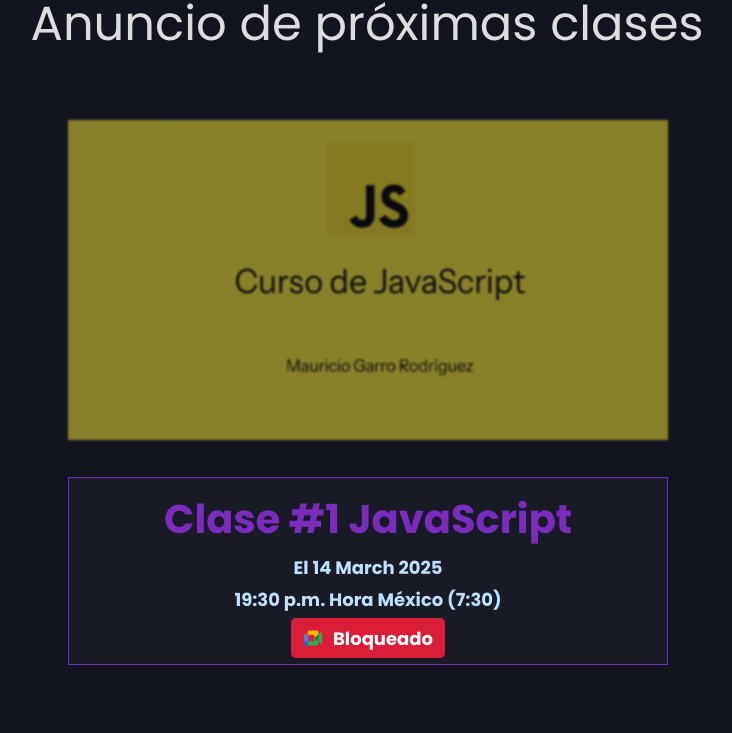
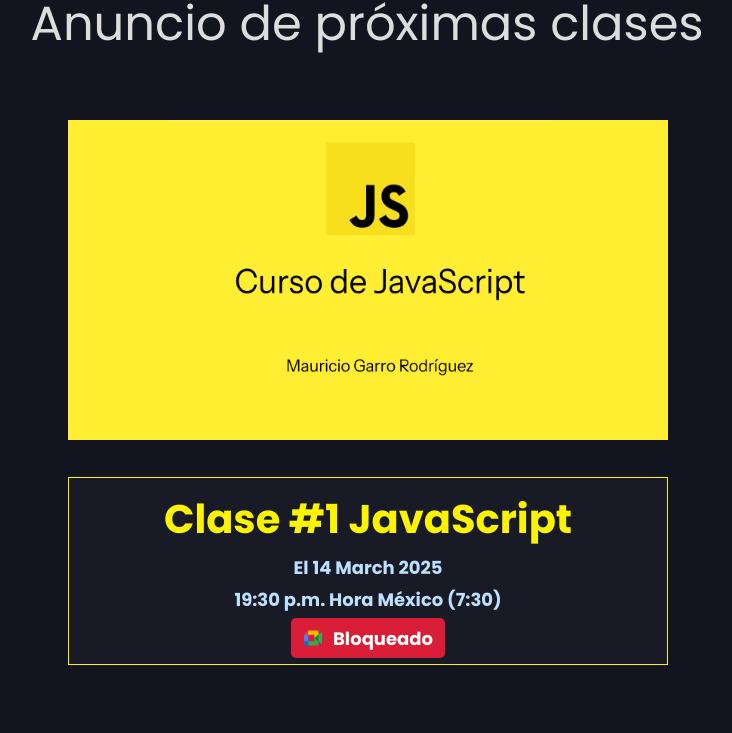
Before and after one commit to Mauricio2202/codenews, a React (Vite) app: page / in a window 1280 px wide. Shown: the part 960-1693 px from the top of the page, without its empty margins (272-1004 px from the left). Built offline with nearby package versions, Linux system fonts and the light colour scheme; a web font is replaced by a local one.

Commit message:
Estilo javascript

```diff
--- a/src/components/Clases.css
+++ b/src/components/Clases.css
@@ -35,7 +35,7 @@ body {
     transition: filter 0.3s ease, opacity 0.3s ease, transform 0.3s ease;
 }
 .classTitle {
-    color: #7b2cbf;
+    color: #fcf300;
     font-size: 40px;
 }
 .classTitle::selection {
@@ -48,7 +48,7 @@ body {
     box-shadow: 0 0 20px rgba(0, 255, 255, 0.6);
     border-radius: 8px;
 }
-.cs-i, .java-i, .react-i, .javascript-i, .ingenieria-i, .python-i, .redes-i, .javai-i {
+.cs-i, .java-i, .react-i, .ingenieria-i, .python-i, .redes-i, .javai-i {
     filter: blur(1px);
     opacity: 0.5;
     pointer-events: none;
@@ -102,11 +102,11 @@ body {
     width: 600px;
     position: relative;
     left: 20px;
-    border: 1px solid #7b2cbf;
+    border: 1px solid #fcf300;
 }
 .react-class-countdown:hover {
     transition: 0.4s;
-    box-shadow: 10px 10px 0px #7b2cbf;
+    box-shadow: 10px 10px 0px #fcf300;
 }
 .react-class-countdown p {
     margin: 5px 0;
```
